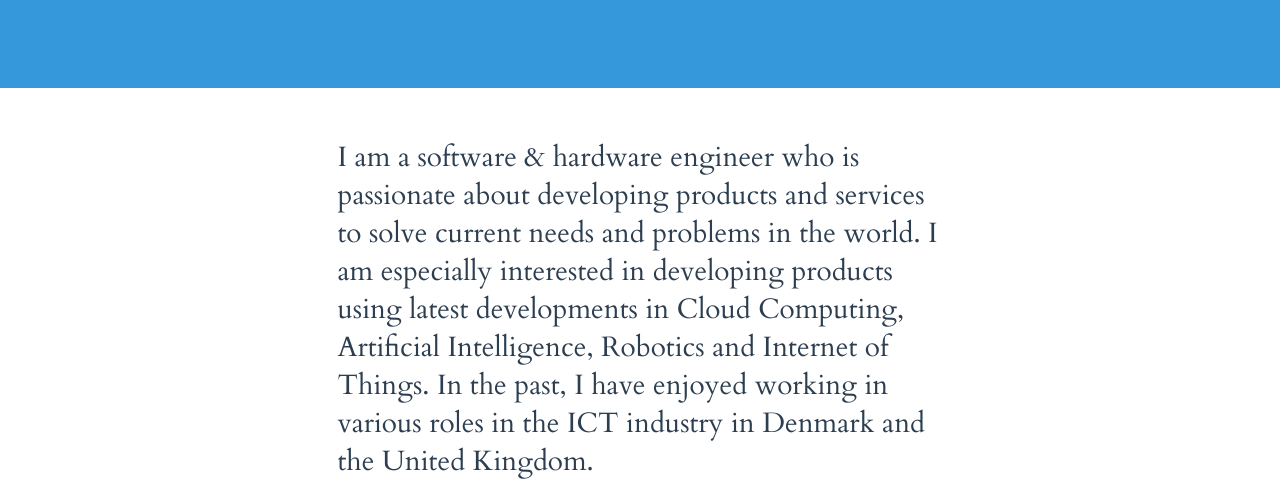
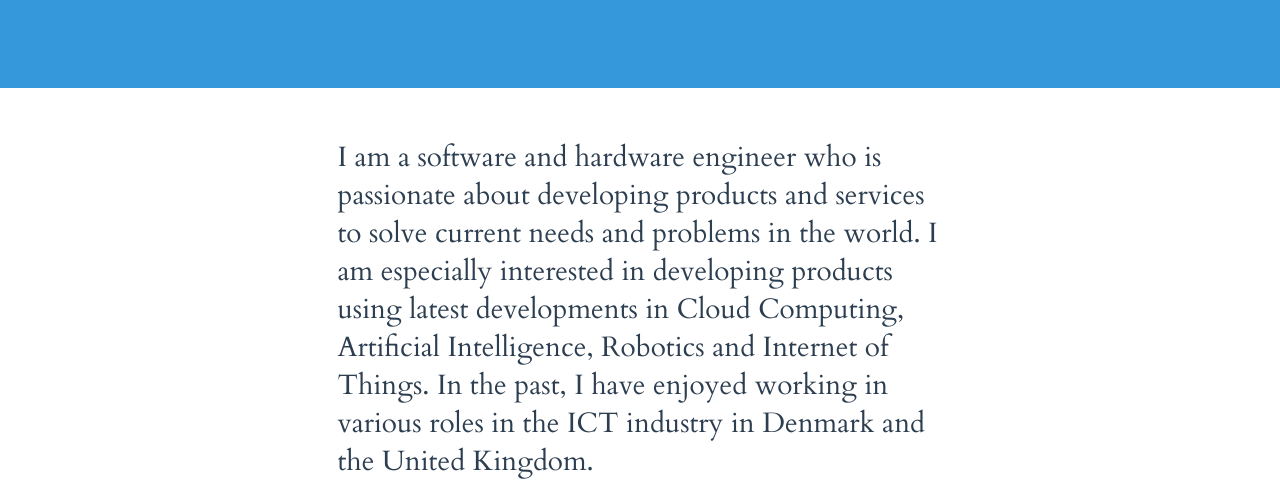
Before and after one commit to thatting/my-portfolio, a React app: page index.html in a window 1280 px wide. Shown: the part 2020-2517 px from the top of the page. Built offline with nearby package versions, Linux system fonts and the light colour scheme.

Commit message:
Update index.html, package-lock.json and package.json

```diff
--- a/index.html
+++ b/index.html
@@ -70,7 +70,7 @@
 
     <section class="section section--alignLeft section--description">
       <p class="color--darkgrey section__description">
-        I am a software & hardware engineer who is passionate about developing
+        I am a software and hardware engineer who is passionate about developing
         products and services to solve current needs and problems in the world.
         I am especially interested in developing products using latest developments
         in Cloud Computing, Artificial Intelligence, Robotics and Internet of Things.
```
Also changed, not shown: package.json (+12 -12 lines), 1 other file.
